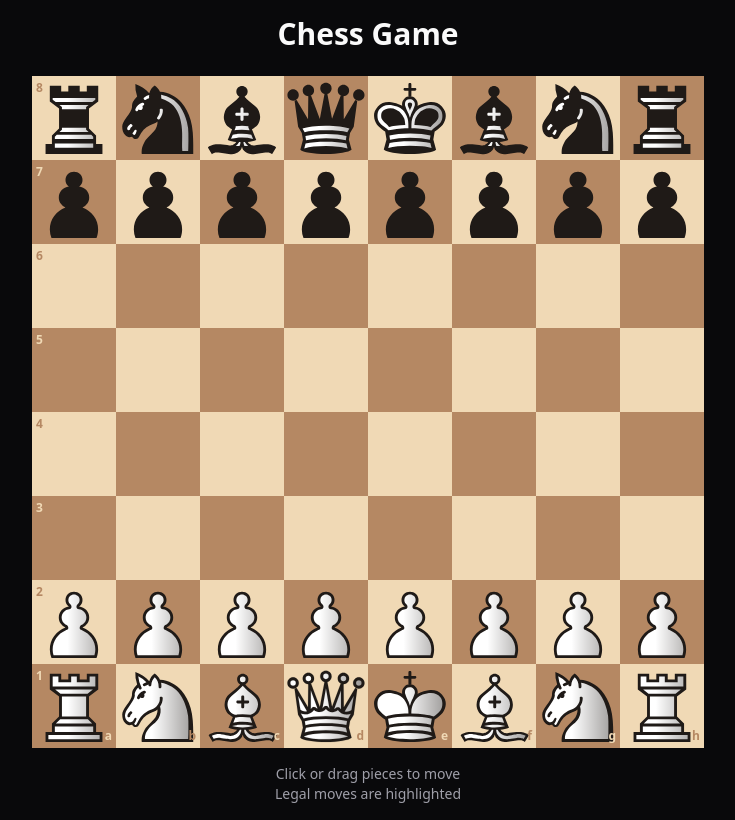
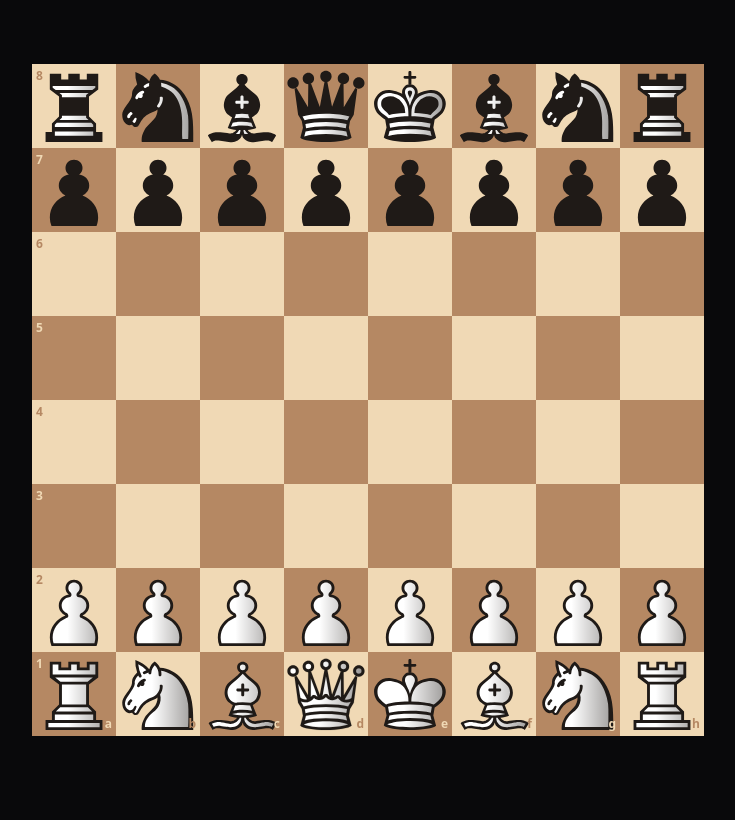
Before and after one commit to alijradii/chessbased-frontend, a React (Vite) app: page / in a window 1280 px wide. Shown: the whole page, without its empty margins (272-1007 px from the left). Built offline with nearby package versions, Linux system fonts and the light colour scheme.

Commit message:
fixed issue with height overflowing on wide desktop devices

```diff
--- a/src/App.tsx
+++ b/src/App.tsx
@@ -5,9 +5,8 @@ import { ChessBoard } from "./components/chess/chessboard";
 function App() {
   return (
     <ThemeProvider defaultTheme="dark" storageKey="vite-ui-theme">
-      <main className="min-h-screen flex items-center justify-center p-4 bg-background">
+      <main className="h-screen flex items-center justify-center p-4 bg-background">
         <div className="w-full max-w-2xl">
-          <h1 className="text-3xl font-bold text-center mb-6">Chess Game</h1>
           <ChessBoard
             pieceSet="merida"
             lightSquareColor="#f0d9b5"
@@ -18,10 +17,7 @@ function App() {
               console.log("Move made:", state.lastMove);
             }}
           />
-          <div className="mt-4 text-center text-sm text-muted-foreground">
-            <p>Click or drag pieces to move</p>
-            <p>Legal moves are highlighted</p>
-          </div>
+
         </div>
       </main>
     </ThemeProvider>
--- a/src/components/chess/chessboard.tsx
+++ b/src/components/chess/chessboard.tsx
@@ -346,7 +346,7 @@ export function ChessBoard({
     <>
       <div
         ref={boardRef}
-        className="relative w-full aspect-square grid grid-cols-8 grid-rows-8 select-none"
+        className="relative w-full max-w-[90vmin] aspect-square grid grid-cols-8 grid-rows-8 select-none"
         style={{
           userSelect: "none",
           WebkitUserSelect: "none",
```
